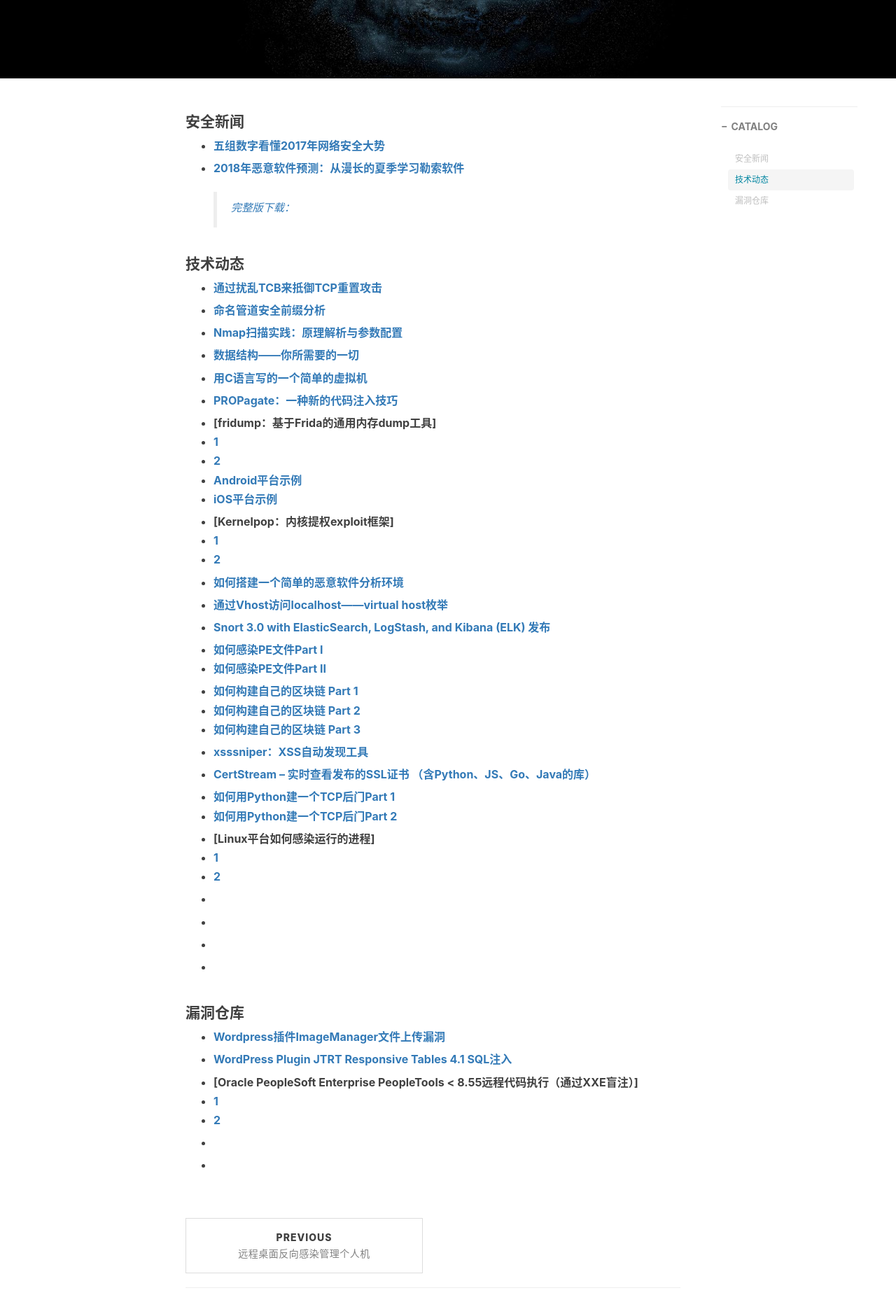
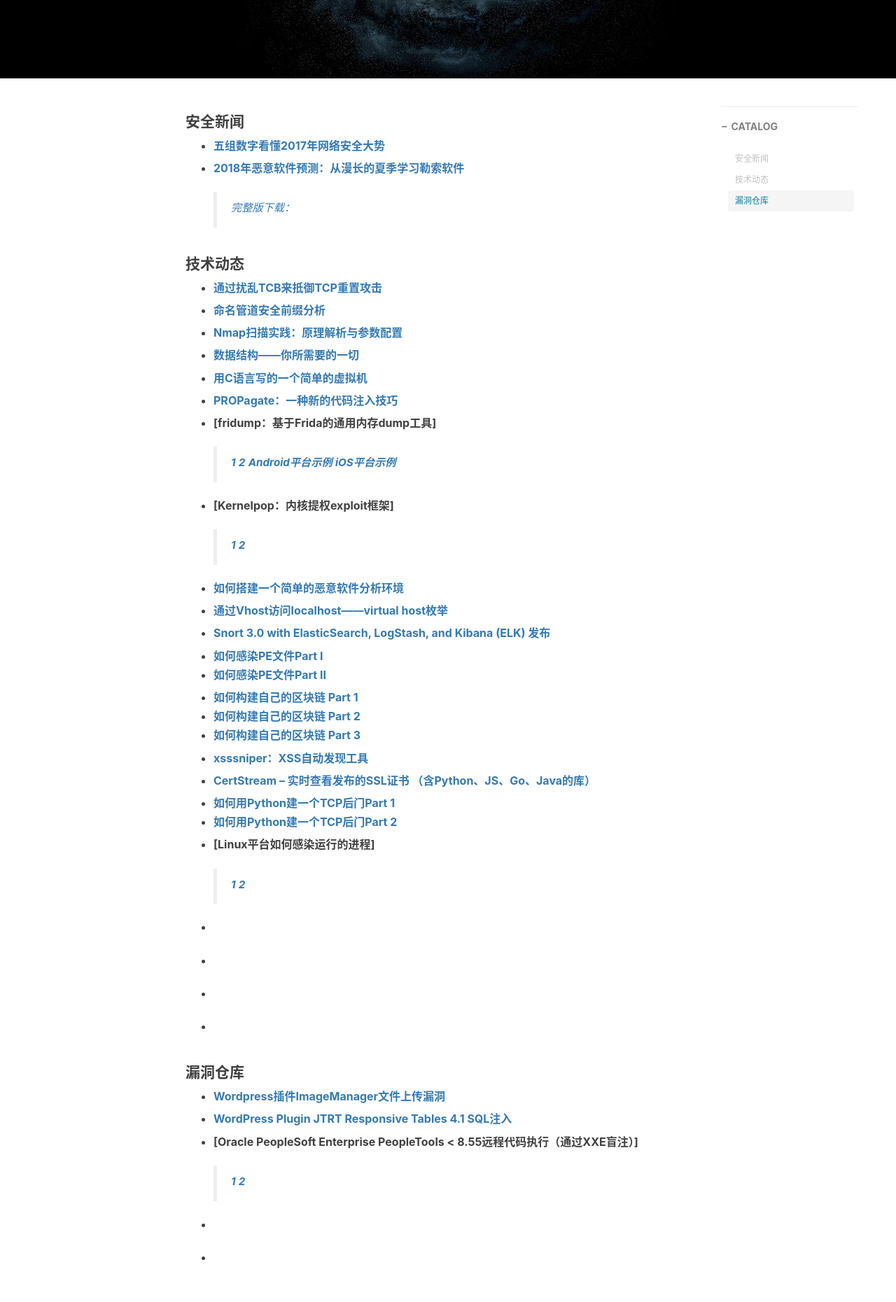
Before and after one commit to flankeraptor/flankeraptor.github.io, a Jekyll site: the page built from _posts/2017-11-07-01-20171107-安全态势.md, in a window 1280 px wide. Shown: the part 411-2271 px from the top of the page at 70% size. Built offline with Jekyll 4.4.1, drawn with Linux system fonts in a browser that asks for light colours; nearby versions of some CDN libraries; comment, search, counter and statistics services are not loaded.

```diff
--- a/_posts/2017-11-07-01-20171107-安全态势.md
+++ b/_posts/2017-11-07-01-20171107-安全态势.md
@@ -30,14 +30,14 @@ tags:
 - **[PROPagate：一种新的代码注入技巧](http://www.hexacorn.com/blog/2017/11/03/propagate-a-new-code-injection-trick-64-bit-and-32-bit/)**
 
 - **[fridump：基于Frida的通用内存dump工具]**
-- **[1](http://pentestcorner.com/introduction-to-fridump/)**
-- **[2](https://github.com/Nightbringer21/fridump)**
-- **[Android平台示例](http://pentestcorner.com/fridump-android-examples/)**
-- **[iOS平台示例](http://pentestcorner.com/fridump-ios-examples/)**
+    > **[1](http://pentestcorner.com/introduction-to-fridump/)**
+    > **[2](https://github.com/Nightbringer21/fridump)**
+    > **[Android平台示例](http://pentestcorner.com/fridump-android-examples/)**
+    > **[iOS平台示例](http://pentestcorner.com/fridump-ios-examples/)**
 
 - **[Kernelpop：内核提权exploit框架]**
-- **[1](http://www.kitploit.com/2017/11/kernelpop-kernel-privilege-escalation.html )**
-- **[2](https://github.com/spencerdodd/kernelpop)**
+    > **[1](http://www.kitploit.com/2017/11/kernelpop-kernel-privilege-escalation.html )**
+    > **[2](https://github.com/spencerdodd/kernelpop)**
 
 - **[如何搭建一个简单的恶意软件分析环境](https://www.malwaretech.com/2017/11/creating-a-simple-free-malware-analysis-environment.html)**
 
@@ -60,8 +60,8 @@ tags:
 - **[如何用Python建一个TCP后门Part 2](https://0x00sec.org/t/how-to-make-a-reverse-tcp-backdoor-in-python-part-2/1040)**
 
 - **[Linux平台如何感染运行的进程]**
-- **[1](https://0x00sec.org/t/linux-infecting-running-processes/1097 )**
-- **[2](https://github.com/0x00pf/0x00sec_code/tree/master/mem_inject )**
+    > **[1](https://0x00sec.org/t/linux-infecting-running-processes/1097 )**
+    > **[2](https://github.com/0x00pf/0x00sec_code/tree/master/mem_inject )**
 
 - **[]()**
 
@@ -77,8 +77,8 @@ tags:
 - **[WordPress Plugin JTRT Responsive Tables 4.1 SQL注入](https://www.exploit-db.com/exploits/43110/)**
 
 - **[Oracle PeopleSoft Enterprise PeopleTools < 8.55远程代码执行（通过XXE盲注）]**
-- **[1](https://www.exploit-db.com/exploits/43114/ )**
-- **[2](https://www.ambionics.io/blog/oracle-peoplesoft-xxe-to-rce)**
+    > **[1](https://www.exploit-db.com/exploits/43114/ )**
+    > **[2](https://www.ambionics.io/blog/oracle-peoplesoft-xxe-to-rce)**
 
 - **[]()**
 
```
